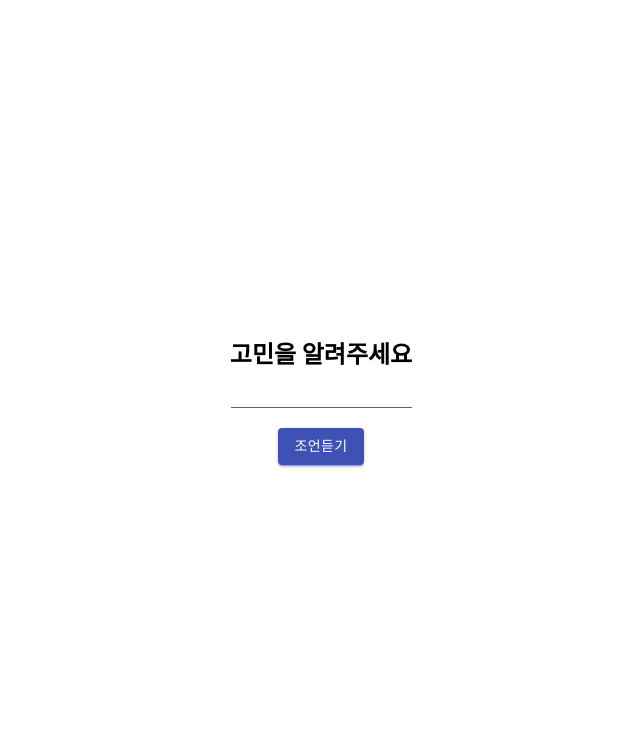
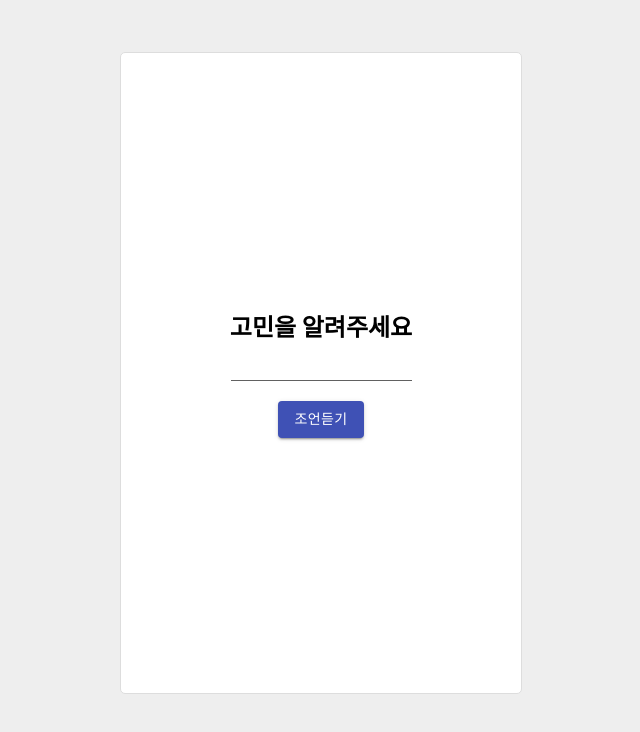
Before and after one commit to uvula6921/cheerup-FE, a React (Create React App) app in the folder cheerup/: page / in a window 1280 px wide. Shown: the top 732 px of the page, without its empty margins (319-959 px from the left). Built offline with nearby package versions, Linux system fonts and the light colour scheme.

Commit message:
App.js 프레임 잡기

```diff
--- a/cheerup/src/shared/App.css
+++ b/cheerup/src/shared/App.css
@@ -1,39 +1,7 @@
 .App {
-  text-align: center;
+  width: 100vw;
+  min-height: 100vh;
+  background-color: #eee;
+  padding: 32px;
+  box-sizing: border-box;
 }
-
-.App-logo {
-  height: 40vmin;
-  pointer-events: none;
-  color: #b3b5f0;
-}
-
-@media (prefers-reduced-motion: no-preference) {
-  .App-logo {
-    animation: App-logo-spin infinite 20s linear;
-  }
-}
-
-.App-header {
-  background-color: #282c34;
-  min-height: 100vh;
-  display: flex;
-  flex-direction: column;
-  align-items: center;
-  justify-content: center;
-  font-size: calc(10px + 2vmin);
-  color: white;
-}
-
-.App-link {
-  color: #61dafb;
-}
-
-@keyframes App-logo-spin {
-  from {
-    transform: rotate(0deg);
-  }
-  to {
-    transform: rotate(360deg);
-  }
-}
--- a/cheerup/src/shared/App.js
+++ b/cheerup/src/shared/App.js
@@ -6,27 +6,36 @@ import { useDispatch } from "react-redux";
 import Main from "../pages/Main";
 import styled from "styled-components";
 import Mainphrase from "../pages/Mainphrase";
+import "./App.css";
 
 function App() {
   const dispatch = useDispatch();
 
   return (
+    <div className="App">
       <Container>
         <ConnectedRouter history={history}>
           <Route path="/" exact component={Main} />
           <Route path="/phrase" exact component={Mainphrase} />
         </ConnectedRouter>
       </Container>
+    </div>
   );
 }
 
 const Container = styled.div`
-  padding: 0px;
-  margin: 0px;
-  box-sizing: border-box;
-  width: 100vw;
-  height: 100vh;
-  overflow: hidden;
+  max-width: 400px;
+  height: 80vh;
+  overflow-y: scroll;
+  &::-webkit-scrollbar {
+    display: none;
+  }
+  background-color: #fff;
+  margin: 20px auto;
+  border-radius: 5px;
+  border: 1px solid #ddd;
+  display: flex;
+  flex-direction: column;
 `;
 
 export default App;
```
Also changed, not shown: cheerup/src/pages/List.js (added). Lines whose indentation alone changed are shown as unchanged.
